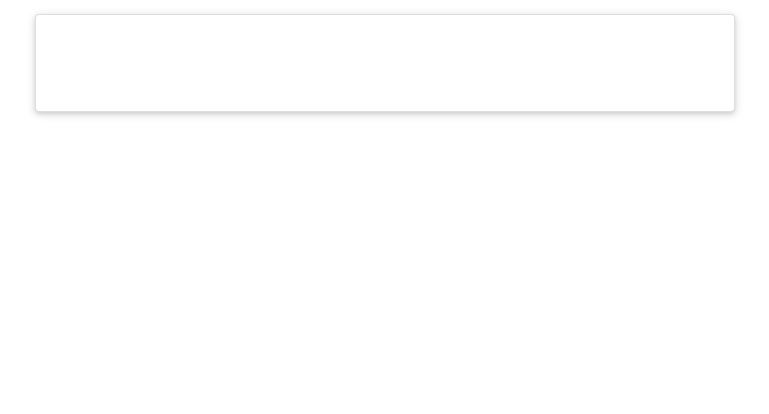
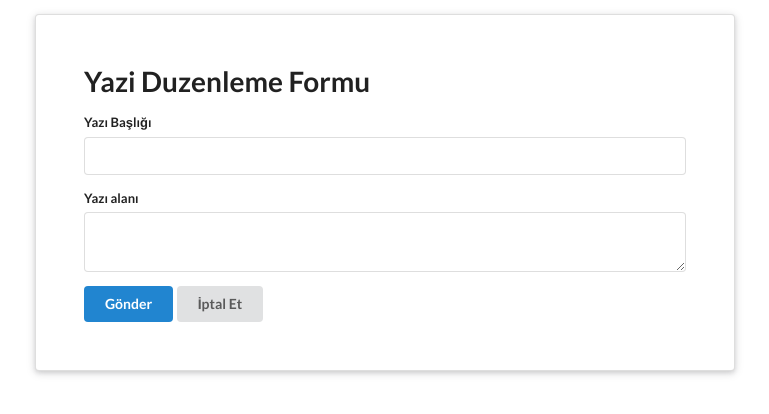
Before and after one commit to fulu3517/yazi-yorum, a React (Create React App) app: page /posts/1/edit in a window 1280 px wide. Shown: the top 414 px of the page, without its empty margins (255-1024 px from the left). Built offline with nearby package versions, Linux system fonts and the light colour scheme; no server answers.

Commit message:
Put ile edit işlemi yapıldı

```diff
--- a/src/App.js
+++ b/src/App.js
@@ -3,6 +3,7 @@ import {BrowserRouter as Router, Route} from 'react-router-dom';
 import YaziListesi from './components/YaziListesi';
 import YaziDetay from './components/YaziDetay';
 import YaziEkle from "./components/YaziEkle";
+import YaziDuzenle from "./components/YaziDuzenle";
 
 function App() {
 
@@ -14,8 +15,9 @@ function App() {
         </header>
         <div className="ui raised very padded text container segment">
           <Route exact path="/" component={YaziListesi}/>
-          <Route path="/post/:id" component={YaziDetay}/>
+          <Route exact path="/post/:id" component={YaziDetay}/>
           <Route path="/yazi-ekle" component={YaziEkle}/>
+          <Route path="/posts/:id/edit" component={YaziDuzenle}/>
         </div>
       </div>
     </Router>
--- a/src/components/YaziDetay.js
+++ b/src/components/YaziDetay.js
@@ -2,6 +2,7 @@ import React, {useEffect, useState} from 'react'
 import{api} from '../api'
 import axios from 'axios';
 import YaziYorumlari from './YaziYorumlari';
+import {Link} from 'react-router-dom'
 
 const YaziDetay = (props) => {
     const {id} = props.match.params;
@@ -35,6 +36,11 @@ const YaziDetay = (props) => {
     return <>
         <h2 className="ui header">{yaziDetayi.title}</h2>
         <p>{yaziDetayi.created_at}</p>
+        <div className="ui buttons">
+            <button className="ui button">Sil</button>
+            <div className="or"></div>
+            <Link to={`/posts/${yaziDetayi.id}/edit`} className="ui positive button">Düzenle</Link>
+        </div>
         <p>{yaziDetayi.content}</p>
         <YaziYorumlari yorumlar={yorumlar} handleSubmit={handleCommentSubmit}/>
 
--- /dev/null
+++ b/src/components/YaziDuzenle.js
@@ -0,0 +1,25 @@
+import React,{useEffect, useState} from 'react';
+import { api } from '../api';
+import YaziFormu from './YaziFormu'
+
+const YaziDUzenle = (props) => {
+    const [yazi, setYazi] = useState({})
+    const {id} = props.match.params;
+    useEffect(() => {
+        api().get(`/posts/${id}`)
+        .then(response =>{
+            setYazi({
+                title:response.data.title,
+                content: response.data.content
+            })
+        })
+    },[])
+    return (
+        <div>
+            <h1>Yazi Duzenleme Formu</h1>
+            <YaziFormu yazi={yazi}/>
+        </div>
+    )
+}
+
+export default YaziDUzenle
--- a/src/components/YaziFormu.js
+++ b/src/components/YaziFormu.js
@@ -1,4 +1,4 @@
-import React, {useState} from 'react';
+import React, {useState, useEffect} from 'react';
 import {withRouter} from 'react-router-dom';
 import{api} from '../api'
 
@@ -11,14 +11,26 @@ const YaziFormu = (props) => {
   const [yazi, setYazi] = useState(YAZI_BASLANGIC);
   const [hata, setHata] = useState("");
 
- const   onInputChange= (event) => {
+  const onInputChange= (event) => {
           setYazi({
               ...yazi,
               [event.target.name]: event.target.value});// inputlara verdiğimiz name ile statelerin name i aynı olduğu için bu şekilde eşitleme yaptık
       }
+
   const onFormSubmit = (event) => {
       event.preventDefault();// Buton submit butonu olmadığı için bu satıra gerek yok ama biz yine de koyduk;
       setHata("");
+      if(props.yazi) {
+          api()
+          .put(`/posts/${props.match.params.id}`, yazi)
+          .then(response => {
+            props.history.push(`/post/${props.match.params.id}`)
+          }).catch((error) => {
+            setHata("Başlık ve Yazı içeriği zorunludur")
+        }).catch((error) => {
+          setHata("Başlık ve Yazı içeriği zorunludur")
+      });;
+      } else {
         api().post("/posts", yazi)
         .then(response => {
             props.history.push('/');
@@ -26,10 +38,18 @@ const onFormSubmit = (event) => {
             setHata("Başlık ve Yazı içeriği zorunludur")
         });
       }
+
+  }
+
+  useEffect(() => {
+    if(props.yazi?.title && props.yazi?.content) setYazi(props.yazi);// prop.yazi?.content yaptık. Bunu sebebei contenti undefined verdi. ? koyarak hata almadık.
+  }, [props.yazi])
+
+
   return (
     <>
-        {hata && <div class="ui error message">
-          <div class="header">Action Forbidden</div>
+      {hata && <div className="ui error message">
+        <div className="header">Action Forbidden</div>
         <p>{hata}</p>
       </div>}
       <div className="ui form">
--- a/src/components/YaziListesi.js
+++ b/src/components/YaziListesi.js
@@ -14,7 +14,7 @@ const YaziListesi = () => {
     return (
       <>
       <Link to={`/yazi-ekle`}>
-      <button class="big ui button" >
+      <button className="big ui button" >
         Yazı Ekle
       </button>
       </Link>
```
Also changed, not shown: 1 other file (tests, documents, lock files or other folders). Lines whose indentation alone changed are shown as unchanged.
